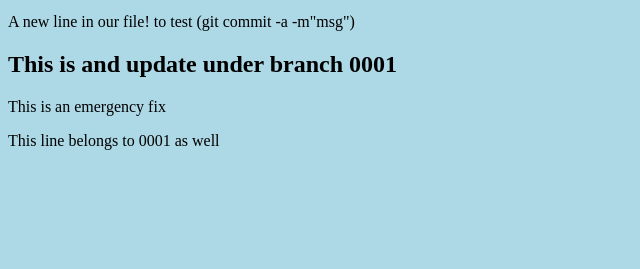
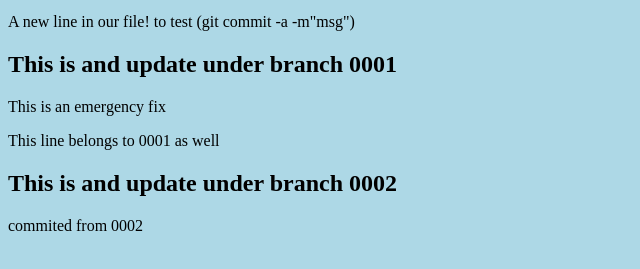
Before and after one commit to jamescaribe007/mimi, a plain HTML site: page index.html in a window 1280 px wide. Shown: the part 101-370 px from the top of the page, without its empty margins (0-640 px from the left). Drawn offline with Linux system fonts and the light colour scheme.

Commit message:
0002 - Commint from a second branch

```diff
--- a/index.html
+++ b/index.html
@@ -15,5 +15,8 @@
 <p>This is an emergency fix</p>
 <p>This line belongs to 0001 as well</p>
 
+<h2>This is and update under branch 0002</h2>
+<p>commited from 0002</p>
+
 </body>
 </html>
```
